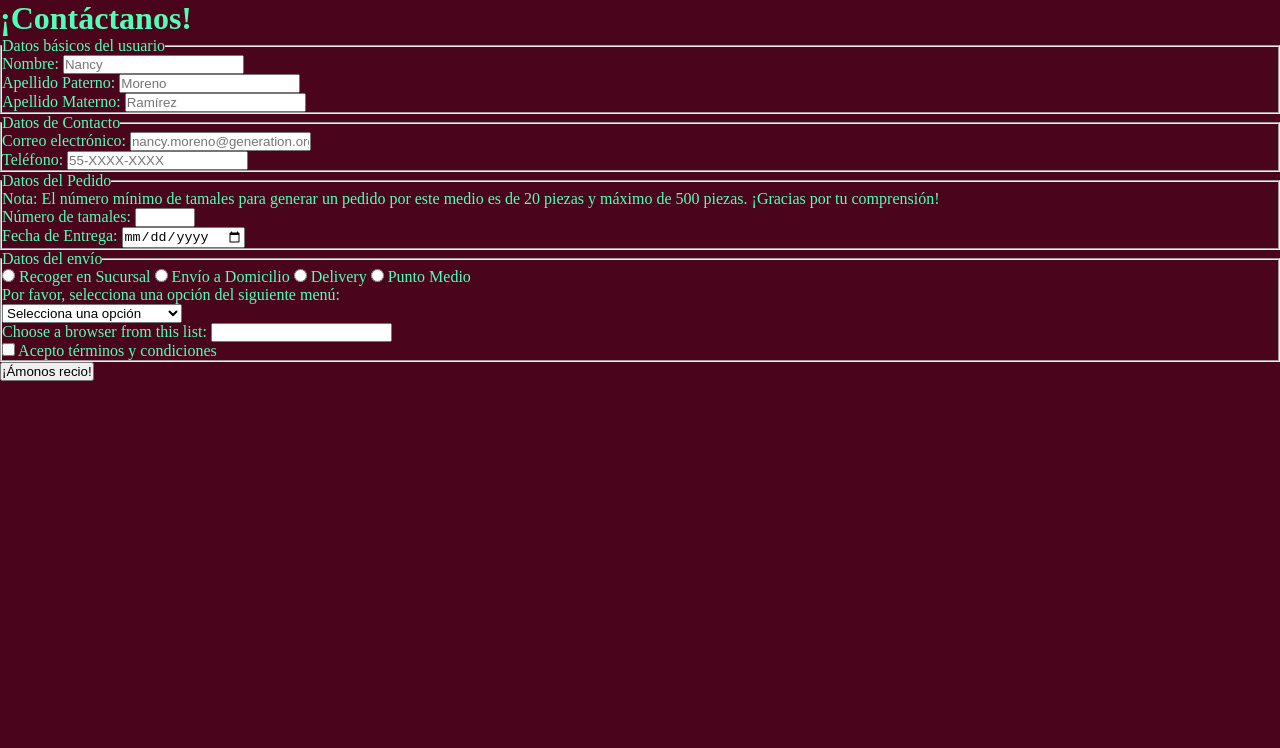
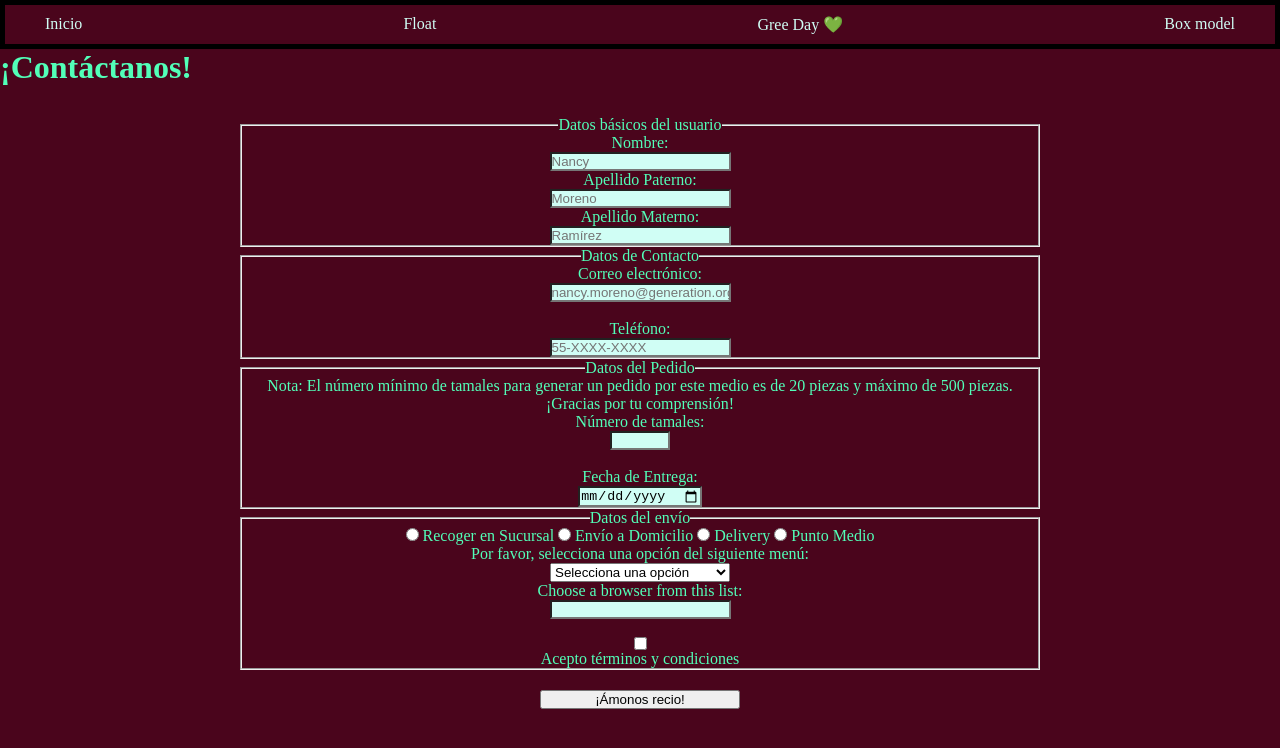
Before and after one commit to ManuelOrti/Ejercicios, a plain HTML site: page formulario.html in a window 1280 px wide. Drawn offline with Linux system fonts and the light colour scheme.

Commit message:
chore: agregando ejercicio bootstrap y estilos float, flex, etc.

```diff
--- /dev/null
+++ b/bootstrap/index.html
@@ -0,0 +1,60 @@
+<!doctype html>
+<html lang="en">
+
+<head>
+    <meta charset="utf-8">
+    <meta name="viewport" content="width=device-width, initial-scale=1">
+    <title>Bootstrap demo</title>
+    <link href="https://cdn.jsdelivr.net/npm/bootstrap@5.3.6/dist/css/bootstrap.min.css" rel="stylesheet"
+        integrity="sha384-4Q6Gf2aSP4eDXB8Miphtr37CMZZQ5oXLH2yaXMJ2w8e2ZtHTl7GptT4jmndRuHDT" crossorigin="anonymous">
+</head>
+
+<body>
+    <nav class="navbar navbar-expand-lg bg-body-tertiary">
+        <div class="container-fluid">
+            <a class="navbar-brand" href="#">Navbar</a>
+            <button class="navbar-toggler" type="button" data-bs-toggle="collapse"
+                data-bs-target="#navbarSupportedContent" aria-controls="navbarSupportedContent" aria-expanded="false"
+                aria-label="Toggle navigation">
+                <span class="navbar-toggler-icon"></span>
+            </button>
+            <div class="collapse navbar-collapse" id="navbarSupportedContent">
+                <ul class="navbar-nav me-auto mb-2 mb-lg-0">
+                    <li class="nav-item">
+                        <a class="nav-link active" aria-current="page" href="#">Home</a>
+                    </li>
+                    <li class="nav-item">
+                        <a class="nav-link" href="#">Link</a>
+                    </li>
+                    <li class="nav-item dropdown">
+                        <a class="nav-link dropdown-toggle" href="#" role="button" data-bs-toggle="dropdown"
+                            aria-expanded="false">
+                            Dropdown
+                        </a>
+                        <ul class="dropdown-menu">
+                            <li><a class="dropdown-item" href="#">Action</a></li>
+                            <li><a class="dropdown-item" href="#">Another action</a></li>
+                            <li>
+                                <hr class="dropdown-divider">
+                            </li>
+                            <li><a class="dropdown-item" href="#">Something else here</a></li>
+                        </ul>
+                    </li>
+                    <li class="nav-item">
+                        <a class="nav-link disabled" aria-disabled="true">Disabled</a>
+                    </li>
+                </ul>
+                <form class="d-flex" role="search">
+                    <input class="form-control me-2" type="search" placeholder="Search" aria-label="Search" />
+                    <button class="btn btn-outline-success" type="submit">Search</button>
+                </form>
+            </div>
+        </div>
+    </nav>
+    <h1>Hello, world!</h1>
+    <script src="https://cdn.jsdelivr.net/npm/bootstrap@5.3.6/dist/js/bootstrap.bundle.min.js"
+        integrity="sha384-j1CDi7MgGQ12Z7Qab0qlWQ/Qqz24Gc6BM0thvEMVjHnfYGF0rmFCozFSxQBxwHKO"
+        crossorigin="anonymous"></script>
+</body>
+
+</html>
--- /dev/null
+++ b/estilos/float.css
@@ -0,0 +1,40 @@
+*{
+    margin: 0;
+    padding: 0;
+    box-sizing: border-box;
+}
+
+.page{
+    width: 900px;
+    margin: 10px auto;
+    border: 3px solid black;
+}
+
+.menu {
+    height: 100px;
+    background-color: #B2D6FF;    /* Medium blue */
+  }
+
+.sidebar {
+    float: left;
+    width: 200px;
+    height: 500px;
+    background-color: #F09A9D;    /* Red */
+}
+
+ul{
+    list-style: none;
+}
+
+.content {
+    float: left;
+    width: 650px;
+    height: 500px;
+    background-color: #F5CF8E;    /* Yellow */
+}
+
+.footer {
+    clear: both;
+    height: 200px;
+    background-color: #D6E9FE;    /* Light blue */
+}
--- a/estilos/formulario.css
+++ b/estilos/formulario.css
@@ -17,3 +17,57 @@ body{
     background-color: var(--color_fondo);
     color: var(--color_texto);
 }
+
+form{
+   text-align: center;  /* Alinear el contenido del elemento, no alinea el bloque en sí mismo  */
+   width: 800px;
+   margin: 30px auto;
+}
+
+nav ul {
+    display: flex;
+    justify-content: space-between;
+    list-style-type: none;
+    padding: 10px 40px;
+    border: 5px solid black;
+  }
+
+.elemento-navegacion a{
+    text-decoration: none;
+    color: var(--color_acento);
+}
+
+.elemento-navegacion a:hover{
+    color: var(--color_botones);
+    text-decoration: underline overline;
+}
+
+/*   nav li {
+    flex: auto ;
+  } */
+
+/* .datos-basicos{
+    float: left;
+}
+
+.datos-contacto{
+    float: right;
+} */
+
+input{
+    display: block;
+    background-color: var(--color_acento);
+    /* width: 250px;
+    height: 25px; */
+    margin: 0px auto; /* 20px para top y bottom y automático para right y left */
+}
+
+input[type="radio"]{
+    display: inline;
+}
+
+button{
+    display: block;
+    width: 200px;
+    margin: 20px auto; /* 20px para top y bottom y automático para right y left */
+}
--- a/formulario.html
+++ b/formulario.html
@@ -1,25 +1,37 @@
 <!DOCTYPE html>
 <html lang="en">
+
 <head>
     <meta charset="UTF-8">
     <meta name="viewport" content="width=device-width, initial-scale=1.0">
     <title>Contacto</title>
     <link rel="stylesheet" href="./estilos/formulario.css">
 </head>
+
 <body>
+    <nav>
+        <ul>
+            <li class="elemento-navegacion"><a href="index.html">Inicio</a></li>
+            <li class="elemento-navegacion"><a href="float.html">Float</a></li>
+            <li class="elemento-navegacion"><a href="https://greenday.com" target="_blank">Gree Day 💚</a></li>
+            <li class="elemento-navegacion"><a href="box-model.html">Box model</a></li>
+        </ul>
+    </nav>
     <header>
         <h1> ¡Contáctanos! </h1>
     </header>
+    <main>
         <form action="" method="POST">
-        <fieldset> <!-- Agrupación por campos -->
-            <legend> Datos básicos del usuario</legend>
-            Nombre: <input type="text" placeholder="Nancy" required>
-            <br>
-            Apellido Paterno: <input type="text" placeholder="Moreno" required>
-            <br>
-            Apellido Materno: <input type="text" placeholder="Ramírez" required>
+            <fieldset class="datos-basicos"> <!-- Agrupación por campos -->
+                <legend>Datos básicos del usuario</legend>
+                <label for=""> Nombre: </label>
+                <input type="text" placeholder="Nancy" required>
+                <label for=""> Apellido Paterno: </label>
+                <input type="text" placeholder="Moreno" required>
+                <label for="">Apellido Materno:</label>
+                <input type="text" placeholder="Ramírez" required>
             </fieldset>
-        <fieldset>
+            <fieldset class="datos-contacto">
                 <legend> Datos de Contacto </legend>
                 Correo electrónico: <input type="email" placeholder="nancy.moreno@generation.org" required>
                 <br>
@@ -27,7 +39,9 @@
             </fieldset>
             <fieldset>
                 <legend> Datos del Pedido </legend>
-            <p> Nota: El número mínimo de tamales para generar un pedido por este medio es de 20 piezas y máximo de 500 piezas. ¡Gracias por tu comprensión! </p>
+                <p> Nota: El número mínimo de tamales para generar un pedido por este medio es de 20 piezas y máximo de
+                    500
+                    piezas. ¡Gracias por tu comprensión! </p>
 
                 Número de tamales: <input type="number" min="20" max="500" required>
                 <br>
@@ -36,12 +50,12 @@
             </fieldset>
             <fieldset>
                 <legend> Datos del envío </legend>
-            <label for="recoger-en-sucursal"><!--El valor el atributo for de label debe ser igual al valor del atributo id del iput correspondiente  -->
-                <input id= "recoger-en-sucursal" type="radio" name="tipo-de-envio" required> Recoger en Sucursal
+                <label
+                    for="recoger-en-sucursal"><!--El valor el atributo for de label debe ser igual al valor del atributo id del iput correspondiente  -->
+                    <input id="recoger-en-sucursal" type="radio" name="tipo-de-envio" required> Recoger en Sucursal
                 </label>
                 <label for="envio-domicilio">
-                <input id="envio-domicilio"
-                type="radio" name="tipo-de-envio"> Envío a Domicilio
+                    <input id="envio-domicilio" type="radio" name="tipo-de-envio"> Envío a Domicilio
                 </label>
                 <input id="delivery" type="radio" name="tipo-de-envio">
                 <label for="delivery"> Delivery
@@ -69,7 +83,7 @@
                 </select>
                 <br>
                 <label>Choose a browser from this list:
-                <input list="browsers" name="myBrowser"/>
+                    <input list="browsers" name="myBrowser" />
                 </label>
                 <datalist id="browsers"> <!-- Datalist no es soportado por Firefox, ojito ahí y cuidado con el uso -->
                     <option value="Chrome"></option>
@@ -87,5 +101,7 @@
             </fieldset>
             <button type="submit"> ¡Ámonos recio! </button>
         </form>
+    </main>
 </body>
+
 </html>
```
Also changed, not shown: float.html (added, +37 -0 lines). Lines whose indentation alone changed are shown as unchanged.
